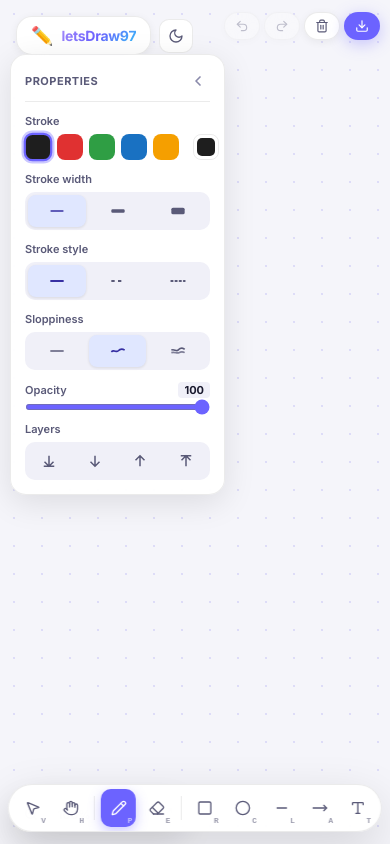
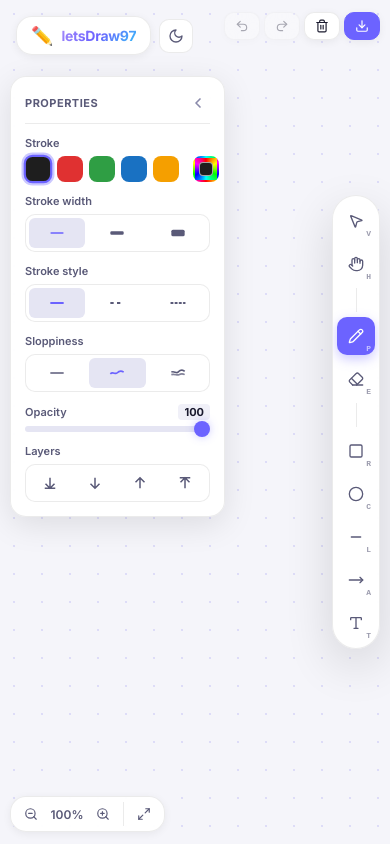
Before and after one commit to MNaushad97/letsDraw97, a React (Vite) app: page / in a window 390 px wide. Built offline with nearby package versions, Linux system fonts and the light colour scheme.

Commit message:
Update PNG export to preserve active theme background, add top margin to properties panel, and position mobile drawing toolbar vertically at right-side center

```diff
--- a/src/App.jsx
+++ b/src/App.jsx
@@ -108,7 +108,7 @@ export default function App() {
   };
 
   const handleDownload = () => {
-    canvasRef.current?.download();
+    canvasRef.current?.download(theme);
     showToast('💾 Image saved!');
   };
 
--- a/src/components/Canvas.jsx
+++ b/src/components/Canvas.jsx
@@ -843,13 +843,33 @@ const Canvas = forwardRef(function Canvas(
     cut: cutSelected,
     paste: pasteSelected,
     duplicate: duplicateSelected,
-    download() {
+    download(theme = 'light') {
       const c = canvasRef.current;
+      if (!c) return;
       const off = Object.assign(document.createElement('canvas'), { width: c.width, height: c.height });
       const oc = off.getContext('2d');
-      oc.fillStyle = '#13131a'; oc.fillRect(0, 0, off.width, off.height);
+      const isDark = theme === 'dark';
+
+      // Fill theme background
+      oc.fillStyle = isDark ? '#13131a' : '#ffffff';
+      oc.fillRect(0, 0, off.width, off.height);
+
+      // Subtle Dot grid overlay
+      oc.fillStyle = isDark ? 'rgba(108, 99, 255, 0.22)' : 'rgba(90, 82, 232, 0.15)';
+      for (let x = 14; x < off.width; x += 28) {
+        for (let y = 14; y < off.height; y += 28) {
+          oc.beginPath();
+          oc.arc(x, y, 1, 0, Math.PI * 2);
+          oc.fill();
+        }
+      }
+
       oc.drawImage(c, 0, 0);
-      Object.assign(document.createElement('a'), { download: 'letsdraw97.png', href: off.toDataURL() }).click();
+
+      const a = document.createElement('a');
+      a.download = `letsdraw97-${theme}.png`;
+      a.href = off.toDataURL('image/png');
+      a.click();
     },
   }), [pushHist, onHistoryChange, changeLayer, copySelected, cutSelected, pasteSelected, duplicateSelected]);
 
--- a/src/index.css
+++ b/src/index.css
@@ -181,7 +181,7 @@ html, body, #root {
    ============================================= */
 .side-panel {
   position: absolute;
-  top: 76px;
+  top: 90px;
   left: 16px;
   z-index: 100;
   width: 228px;
@@ -197,7 +197,7 @@ html, body, #root {
   display: flex;
   flex-direction: column;
   gap: 12px;
-  max-height: calc(100vh - 160px);
+  max-height: calc(100vh - 170px);
   overflow-y: auto;
   animation: panelSlideIn 0.2s cubic-bezier(0.16, 1, 0.3, 1);
 }
@@ -246,7 +246,7 @@ html, body, #root {
 /* Floating Collapsed Button */
 .side-panel-toggle-collapsed {
   position: absolute;
-  top: 76px;
+  top: 90px;
   left: 16px;
   z-index: 100;
 
@@ -345,14 +345,20 @@ html, body, #root {
   width: 26px;
   height: 26px;
   border-radius: 8px;
-  border: 1.5px solid var(--border-subtle);
+  border: 2px solid transparent;
   cursor: pointer;
   position: relative;
+  overflow: hidden;
   display: flex;
   align-items: center;
   justify-content: center;
-  overflow: hidden;
+  background: conic-gradient(#f00, #ff0, #0f0, #0ff, #00f, #f0f, #f00);
+  transition: transform 0.15s ease;
   flex-shrink: 0;
+}
+
+.color-custom-btn:hover {
+  transform: scale(1.1);
 }
 
 .color-custom-btn.active {
@@ -370,91 +376,109 @@ html, body, #root {
 }
 
 .color-preview-inner {
-  width: 18px;
-  height: 18px;
-  border-radius: 5px;
+  width: 14px;
+  height: 14px;
+  border-radius: 4px;
+  border: 1px solid rgba(255,255,255,0.6);
   pointer-events: none;
 }
 
-/* Button groups */
+/* Prop button grid (stroke width, fill style, sloppiness, align) */
 .btn-group {
   display: flex;
-  background: var(--bg-elevated);
-  border-radius: 10px;
+  align-items: center;
+  gap: 4px;
+  background: var(--bg-surface);
+  border: 1px solid var(--border-subtle);
+  border-radius: var(--radius-md);
   padding: 3px;
-  gap: 3px;
 }
 
 .prop-btn {
   flex: 1;
-  height: 32px;
-  border-radius: 8px;
+  display: flex;
+  align-items: center;
+  justify-content: center;
+  height: 30px;
   border: none;
+  border-radius: var(--radius-sm);
   background: transparent;
   color: var(--text-secondary);
   cursor: pointer;
-  display: flex;
-  align-items: center;
-  justify-content: center;
-  transition: background 0.15s ease, color 0.15s ease, box-shadow 0.15s ease;
+  transition: background var(--transition-fast), color var(--transition-fast);
 }
 
 .prop-btn:hover {
+  background: var(--bg-hover);
   color: var(--text-primary);
-  background: var(--bg-hover);
 }
 
 .prop-btn.active {
-  background: #e0e7ff;
-  color: #3730a3;
+  background: var(--bg-hover);
+  color: var(--accent);
   font-weight: 600;
-  box-shadow: 0 1px 3px rgba(0, 0, 0, 0.1);
 }
 
-[data-theme="dark"] .prop-btn.active {
-  background: #312e81;
-  color: #e0e7ff;
-}
-
-.text-style-group .prop-btn {
-  height: 30px;
+.text-size-btn {
+  font-size: 12px;
+  font-weight: 600;
 }
 
 /* Opacity slider */
 .opacity-slider {
   width: 100%;
   height: 6px;
+  -webkit-appearance: none;
+  appearance: none;
+  background: var(--bg-hover);
   border-radius: 3px;
-  accent-color: #6c63ff;
+  outline: none;
   cursor: pointer;
 }
 
+.opacity-slider::-webkit-slider-thumb {
+  -webkit-appearance: none;
+  appearance: none;
+  width: 16px;
+  height: 16px;
+  border-radius: 50%;
+  background: var(--accent);
+  box-shadow: 0 0 8px var(--accent-glow);
+  cursor: pointer;
+  transition: transform var(--transition-fast);
+}
+
+.opacity-slider::-webkit-slider-thumb:hover {
+  transform: scale(1.2);
+}
+
 /* =============================================
-   Bottom Bar
+   Bottom Bar & Corner Actions
    ============================================= */
 .bottom-bar {
   position: absolute;
   bottom: 16px;
   left: 16px;
   z-index: 100;
+
   display: flex;
   align-items: center;
-  gap: 8px;
+  gap: 4px;
 
   background: var(--glass-bg);
   backdrop-filter: blur(var(--glass-blur));
   -webkit-backdrop-filter: blur(var(--glass-blur));
   border: 1px solid var(--border-subtle);
-  border-radius: var(--radius-xl);
-  padding: 6px 12px;
-  box-shadow: var(--shadow-md);
+  border-radius: var(--radius-lg);
+  padding: 4px 8px;
+  box-shadow: var(--shadow-sm);
 }
 
 .zoom-label {
   font-size: 12px;
   font-weight: 600;
   color: var(--text-secondary);
-  min-width: 42px;
+  min-width: 36px;
   text-align: center;
 }
 
@@ -482,57 +506,59 @@ html, body, #root {
    ============================================= */
 .corner-actions {
   position: absolute;
-  bottom: 16px;
+  top: 16px;
   right: 16px;
   z-index: 100;
+
   display: flex;
   align-items: center;
-  gap: 8px;
+  gap: 6px;
 }
 
 .action-btn {
   display: flex;
   align-items: center;
-  gap: 6px;
-  padding: 8px 14px;
-  font-size: 12px;
+  gap: 5px;
+  padding: 6px 12px;
+  border-radius: var(--radius-md);
+  font-size: 13px;
   font-weight: 600;
   border: 1px solid var(--border-subtle);
-  border-radius: var(--radius-lg);
   background: var(--glass-bg);
   backdrop-filter: blur(var(--glass-blur));
   -webkit-backdrop-filter: blur(var(--glass-blur));
-  color: var(--text-secondary);
+  color: var(--text-primary);
   cursor: pointer;
-  transition: background var(--transition-fast), color var(--transition-fast), border-color var(--transition-fast), transform var(--transition-fast), box-shadow var(--transition-fast);
   box-shadow: var(--shadow-sm);
+  transition: all var(--transition-fast);
 }
 
-.action-btn:hover {
-  background: var(--bg-elevated);
-  color: var(--text-primary);
+.action-btn:hover:not(:disabled) {
+  background: var(--bg-hover);
   border-color: var(--border-active);
-  transform: translateY(-2px);
-  box-shadow: var(--shadow-md);
+  transform: translateY(-1px);
+}
+
+.action-btn:disabled {
+  opacity: 0.35;
+  cursor: not-allowed;
 }
 
 .action-btn.danger:hover {
-  background: rgba(255,79,106,0.15);
+  background: rgba(255, 79, 106, 0.15);
+  border-color: var(--danger);
   color: var(--danger);
-  border-color: rgba(255,79,106,0.4);
 }
 
 .action-btn.primary {
   background: var(--accent);
+  border-color: var(--accent);
   color: #fff;
-  border-color: transparent;
-  box-shadow: 0 4px 16px var(--accent-glow);
 }
 
 .action-btn.primary:hover {
   background: var(--accent-hover);
-  transform: translateY(-2px);
-  box-shadow: 0 6px 24px var(--accent-glow);
+  box-shadow: 0 4px 16px var(--accent-glow);
 }
 
 /* App Logo */
@@ -566,13 +592,13 @@ html, body, #root {
 /* Toast */
 .toast {
   position: absolute;
-  bottom: 70px;
+  bottom: 24px;
   left: 50%;
-  transform: translateX(-50%) translateY(10px);
+  transform: translateX(-50%) translateY(16px);
   background: var(--bg-elevated);
   border: 1px solid var(--border-active);
   border-radius: var(--radius-md);
-  padding: 6px 14px;
+  padding: 8px 18px;
   font-size: 12px;
   font-weight: 500;
   color: var(--text-primary);
@@ -625,16 +651,19 @@ html, body, #root {
 
 /* Mobile Responsiveness & Safe Area Protection */
 @media (max-width: 768px) {
-  /* Main Drawing Toolbar anchored at Bottom Center with safe-area padding */
+  /* Toolbar positioned at Right Side Center for mobile */
   .top-bar {
-    top: auto;
-    bottom: calc(12px + env(safe-area-inset-bottom, 0px));
-    left: 50%;
-    transform: translateX(-50%);
-    padding: 4px 6px;
-    gap: 3px;
-    max-width: 96vw;
-    overflow-x: auto;
+    top: 50%;
+    bottom: auto;
+    right: calc(10px + env(safe-area-inset-right, 0px));
+    left: auto;
+    transform: translateY(-50%);
+    flex-direction: column;
+    padding: 6px 4px;
+    gap: 5px;
+    max-height: 80vh;
+    overflow-y: auto;
+    overflow-x: hidden;
     z-index: 250;
     box-shadow: var(--shadow-lg);
   }
@@ -669,18 +698,18 @@ html, body, #root {
     min-width: unset;
   }
 
-  /* Side panel & Collapsed toggle button top-left below logo */
+  /* Side panel & Collapsed toggle button top-left below logo with top margin gap */
   .side-panel {
-    top: calc(54px + env(safe-area-inset-top, 0px));
+    top: calc(76px + env(safe-area-inset-top, 0px));
     left: 10px;
     width: 215px;
-    max-height: calc(100vh - 140px);
+    max-height: calc(100vh - 150px);
     overflow-y: auto;
     z-index: 180;
   }
 
   .side-panel-toggle-collapsed {
-    top: calc(54px + env(safe-area-inset-top, 0px));
+    top: calc(76px + env(safe-area-inset-top, 0px));
     left: 10px;
     z-index: 180;
   }
```
